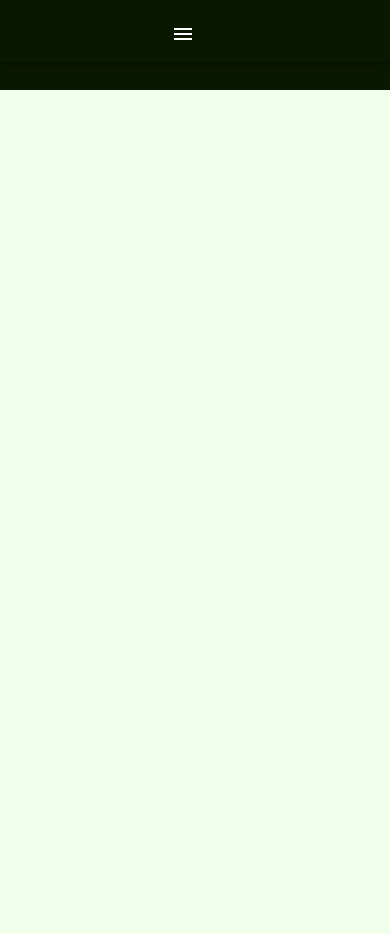
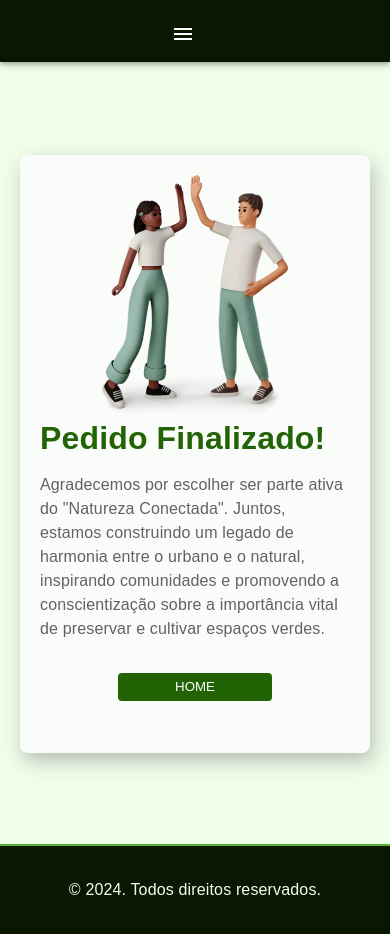
Before and after one commit to thalessalla/naturezaConectada, a React (Create React App) app: page /obrigado in a window 390 px wide. Before the commit the page ends 844 px from the top, so only its background shows below. Built offline with nearby package versions, Linux system fonts and the light colour scheme.

Commit message:
add: thankyou page

```diff
--- a/src/App.tsx
+++ b/src/App.tsx
@@ -12,6 +12,7 @@ import Confirmation from './pages/confirmation/Confirmation';
 import Config from './pages/config/Config';
 import PlantsList from './pages/result/Result';
 import AdminPage from './pages/adminPage/AdminPage';
+import ThankyouPage from './pages/thankyouPage/ThankyouPage';
 
 function App() {
   return (
@@ -28,6 +29,7 @@ function App() {
         <Route path="/config" element={<Config />} />
         <Route path="/resultado" element={<PlantsList />} />
         <Route path="/admin" element={<AdminPage />} />
+        <Route path="/obrigado" element={<ThankyouPage />} />
       </Routes>
 
 <Footer />
--- a/src/pages/thankyouPage/ThankyouPage.tsx
+++ b/src/pages/thankyouPage/ThankyouPage.tsx
@@ -1,8 +1,35 @@
+import "./thankyouPage.css"
+import obrigadoImg from "../../assets/obrigado.webp"
+import { Link } from 'react-router-dom'
+
 function ThankyouPage() {
   return (
-    <>
-    <h2>Thank you Page</h2>
-    </>
+    <div className="screen-obrigado">
+
+      <div >
+
+      <div className="container-obrigado">
+        <div>
+          <img src={obrigadoImg} alt="Dois jovens felizes se cumprimentando" />
+        </div>
+
+
+        <div>
+          <h1>Pedido Finalizado!</h1>
+          <p>Agradecemos por escolher ser parte ativa do "Natureza Conectada". Juntos, estamos construindo um legado de harmonia entre o urbano e o natural, inspirando comunidades e promovendo a conscientização sobre a importância vital de preservar e cultivar espaços verdes.</p>
+        </div>
+
+       </div>
+
+       <div className="container-btn-obrigado">
+        <Link to="/">
+        <button className="btn-obrigado">HOME</button>
+        </Link>
+       </div>
+
+      </div>
+
+    </div>
   );
 }
 
--- /dev/null
+++ b/src/pages/thankyouPage/thankyouPage.css
@@ -0,0 +1,83 @@
+.screen-obrigado{
+  min-height: 100vh;
+  display: flex;
+  align-items: center;
+  justify-content: center;
+  >div{
+    max-width: 1200px;
+    padding: 40px;
+    background-color: #F9FCF9;
+    filter: drop-shadow(3px 8px 10.1px rgba(0, 0, 0, 0.25));
+    border-radius: 8px;
+    margin-top: 4rem;
+  }
+}
+
+
+.container-obrigado{
+  display: grid;
+  grid-template-columns: 40% 1fr;
+
+  h1{
+    color: var(--primary-color);
+    line-height: 2.4rem;
+    margin-bottom: 1rem;
+  }
+  p{
+    color: #626361;
+  }
+  img{
+    width: 80%;
+    height: auto;
+    object-fit: contain;
+  }
+}
+
+.container-obrigado > div:last-child{
+  display: flex;
+  flex-direction: column;
+  justify-content: center;
+}
+
+.container-obrigado > div:first-child{
+  display: flex;
+  justify-content: center;
+}
+
+.container-btn-obrigado{
+  display: flex;
+  justify-content: end;
+}
+
+.btn-obrigado{
+  width: 154px;
+  cursor: pointer;
+}
+
+
+@media (max-width: 1200px){
+  .screen-obrigado{
+    >div{
+      width: 100%;
+      margin: 0 20px;
+    }
+  }
+}
+
+@media (max-width: 630px){
+  .container-obrigado{
+    grid-template-columns: 1fr;
+    img{
+      width: 60%;
+    }
+  }
+  .screen-obrigado{
+    >div{
+      margin-top: 4rem;
+      padding: 20px;
+    }
+    .container-btn-obrigado{
+      justify-content: center;
+    }
+}
+}
```
Also changed, not shown: src/assets/obrigado.webp (added).
